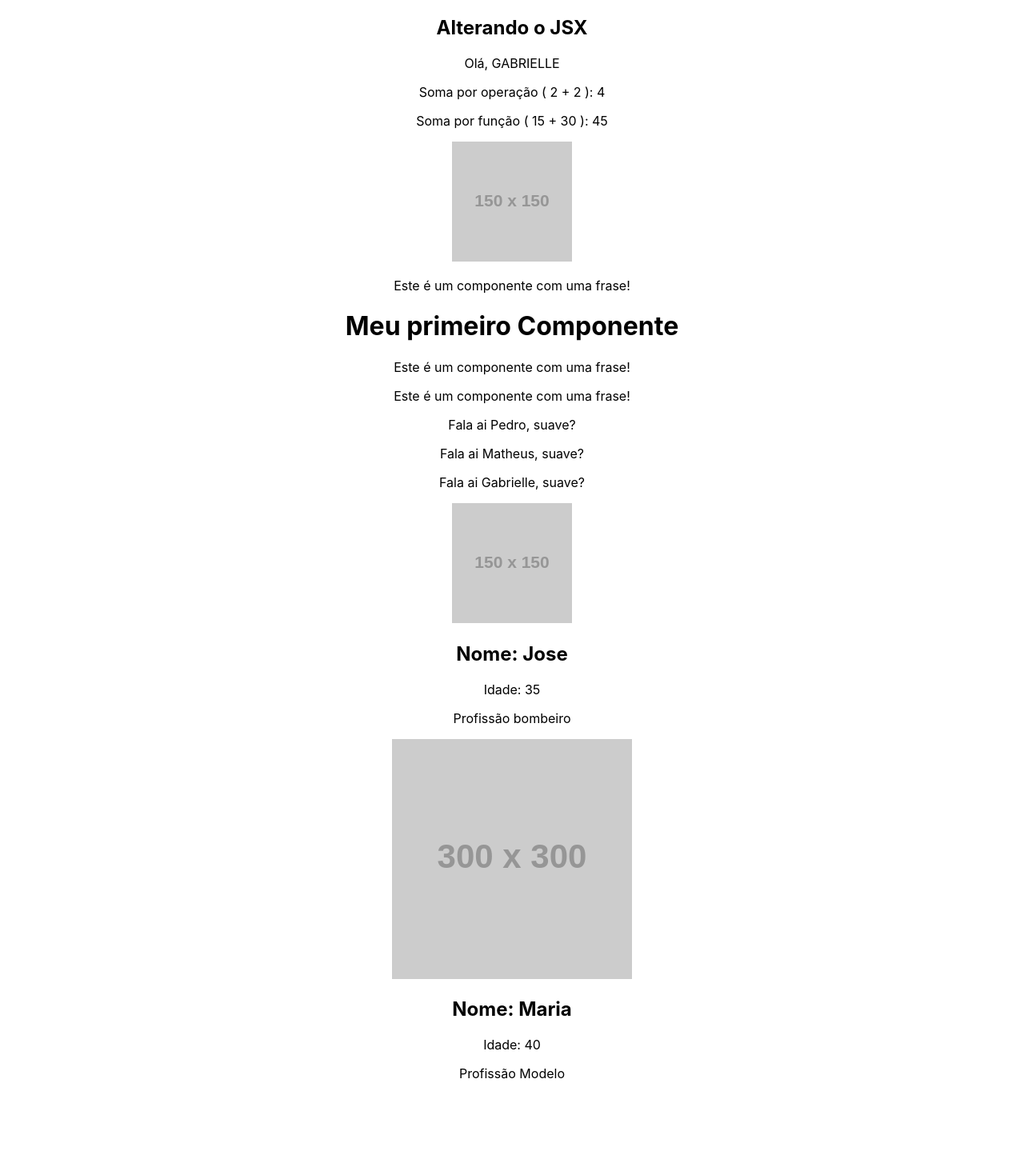
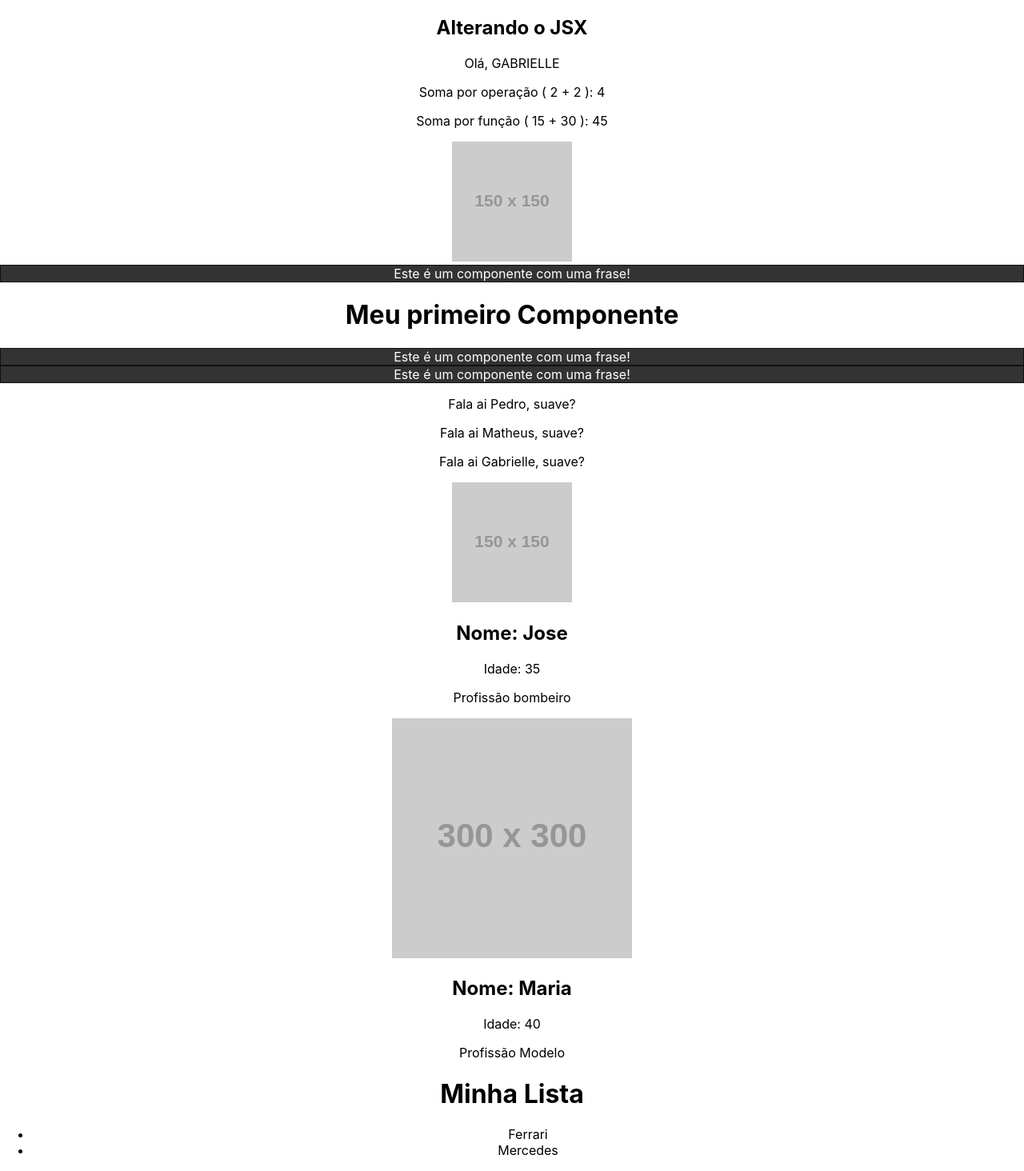
Before and after one commit to Pelu-Develop/Curso_HoradeCodar_React, a React (Create React App) app: page / in a window 1280 px wide. Shown: the whole page at 80% size. Before the commit the page ends 1368 px from the top, so only its background shows below. Built offline with nearby package versions, Linux system fonts and the light colour scheme.

Commit message:
Inserindo CSS especifico e usando Fragments

```diff
--- a/src/App.js
+++ b/src/App.js
@@ -6,6 +6,7 @@ import HelloWorld from "./components/HelloWorld";
 import SayMyName from "./components/SayMyName";
 import Pessoa from "./components/Pessoa";
 import Pessoa2 from "./components/Pessoa2";
+import List from "./components/List";
 
 function App() {
   /* Loca na nossa JSX que podemos colocar variáveis para utilizar no HTML */
@@ -49,6 +50,7 @@ function App() {
       <Pessoa nome="Jose" idade="35" profissao="bombeiro" foto="https://via.placeholder.com/150" />
 
       <Pessoa2 nome="Maria" idade="40" profissao="Modelo" foto="https://via.placeholder.com/300" />
+      <List />
     </div>
   );
 }
--- a/src/components/Frase.js
+++ b/src/components/Frase.js
@@ -1,7 +1,12 @@
+/* Para usar o CSS precisamos fazer a importação dele */
+import styles from "./Frase.module.css";
+
 function Frase() {
   return (
-    <div>
-      <p>Este é um componente com uma frase!</p>
+    /* Cada classe criada no CSS vai ser igual a props, vamos colocar na propriedade className do nosso HTML e invoca e usar o nome que colocamos da importação
+    mais um "." e o nome da classe que queremos associar */
+    <div className={styles.fraseContainer}>
+      <p className={styles.frase_Content}>Este é um componente com uma frase!</p>
     </div>
   );
 }
--- /dev/null
+++ b/src/components/Frase.module.css
@@ -0,0 +1,16 @@
+/* Não se pode colocar no CSS do react o "-", porque da conflito */
+/* é recomendado usar "_" ou camelCase (Ex: PedroLucas) para dar nome as classes */
+
+/* Podemos digitar CSS normalmente logo em seguida */
+.fraseContainer {
+  background-color: #333;
+  border: 1px solid #111;
+}
+
+.frase_Content {
+  color: #fff;
+  background-color: #333;
+  margin: 0;
+}
+
+/* Continuação da utilização do CSS no arquivo Frase.js */
--- /dev/null
+++ b/src/components/Item.js
@@ -0,0 +1,9 @@
+function Item(props) {
+  return (
+    <>
+      <li>{props.marca}</li>
+    </>
+  );
+}
+
+export default Item;
--- /dev/null
+++ b/src/components/List.js
@@ -0,0 +1,17 @@
+/* Fragments possibilita que não precisamos izolar os nossos componentes em varias div's */
+
+import Item from "./Item";
+
+function List() {
+  return (
+    <>
+      <h1>Minha Lista</h1>
+      <ul>
+        <Item marca="Ferrari" />
+        <Item marca="Mercedes" />
+      </ul>
+    </>
+  );
+}
+
+export default List;
```
Also changed, not shown: src/index.css (+5 -5 lines), Aula 06 - Adicionando CSS.txt (added), Aula 07 - Fragmentos.txt (added).
